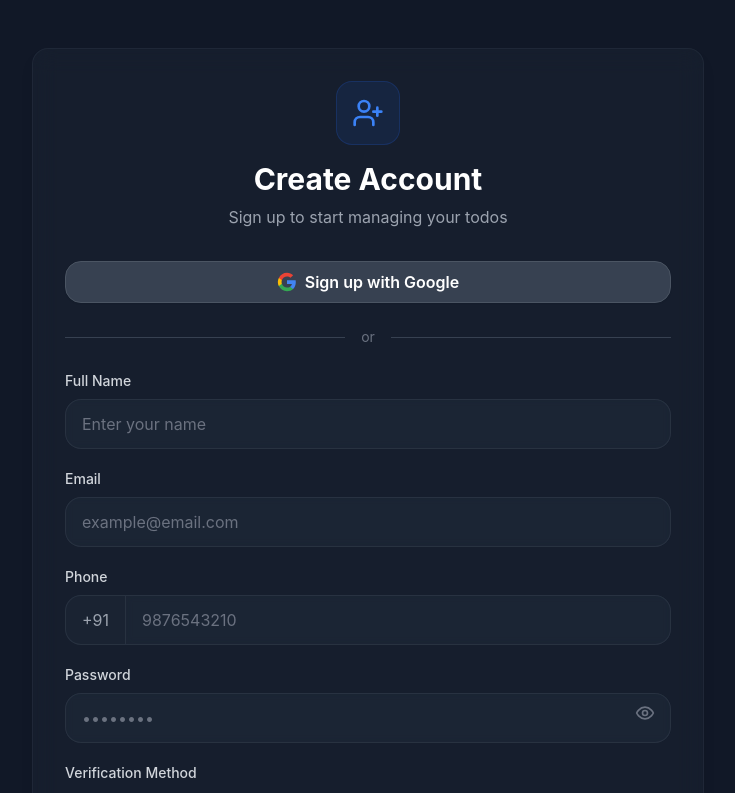
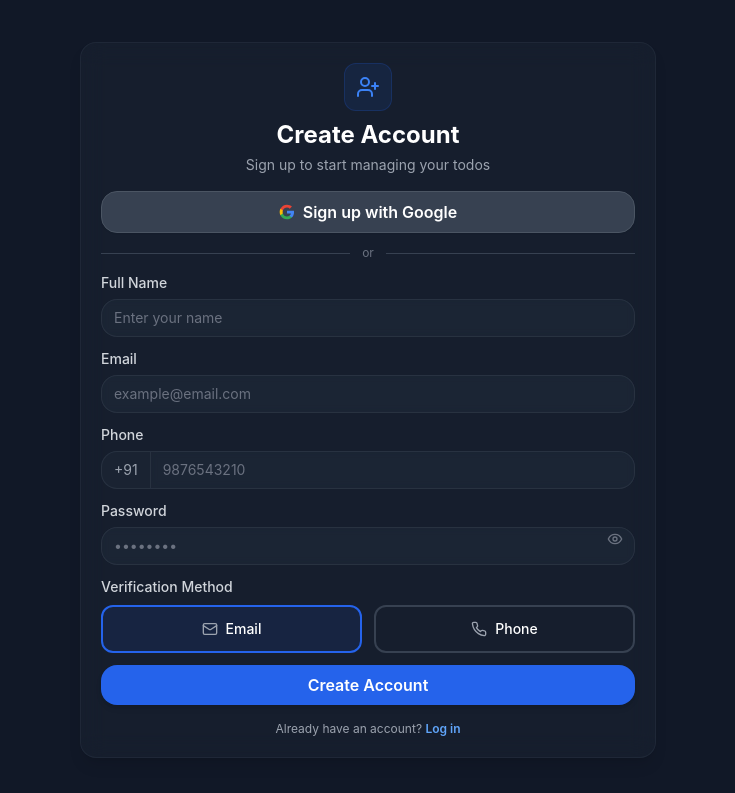
Before and after one commit to DivyanshuVerma1001/Todo-IntelliSQR, a React (Vite) app in the folder client/: page /signup in a window 1280 px wide. Shown: the top 793 px of the page, without its empty margins (272-1007 px from the left). Built offline with nearby package versions, Linux system fonts and the light colour scheme; no server answers.

Commit message:
refactor: Update button sizes and spacing in GoogleLogin, GoogleRegister, LoginPage, and SignupPage; adjust input styles for better consistency fix: Change sender name in sendEmailR function to 'Todo' fix: Update Google OAuth redirect URI to 'postmessage'

```diff
--- a/client/src/components/GoogleLogin.tsx
+++ b/client/src/components/GoogleLogin.tsx
@@ -25,9 +25,10 @@ const GoogleLogin = () => {
       onClick={() => login()}
       variant="secondary"
       disabled={isPending}
-      className="w-full flex items-center justify-center gap-2"
+      size="md"
+      className="w-full flex items-center justify-center gap-2 py-2"
     >
-      <svg className="w-5 h-5" viewBox="0 0 24 24">
+      <svg className="w-4 h-4" viewBox="0 0 24 24">
         <path
           fill="#4285F4"
           d="M22.56 12.25c0-.78-.07-1.53-.2-2.25H12v4.26h5.92c-.26 1.37-1.04 2.53-2.21 3.31v2.77h3.57c2.08-1.92 3.28-4.74 3.28-8.09z"
--- a/client/src/components/GoogleRegister.tsx
+++ b/client/src/components/GoogleRegister.tsx
@@ -25,9 +25,10 @@ const GoogleRegister = () => {
       onClick={() => register()}
       variant="secondary"
       disabled={isPending}
-      className="w-full flex items-center justify-center gap-2"
+      size="md"
+      className="w-full flex items-center justify-center gap-2 py-2"
     >
-      <svg className="w-5 h-5" viewBox="0 0 24 24">
+      <svg className="w-4 h-4" viewBox="0 0 24 24">
         <path
           fill="#4285F4"
           d="M22.56 12.25c0-.78-.07-1.53-.2-2.25H12v4.26h5.92c-.26 1.37-1.04 2.53-2.21 3.31v2.77h3.57c2.08-1.92 3.28-4.74 3.28-8.09z"
--- a/client/src/components/ui/Input.tsx
+++ b/client/src/components/ui/Input.tsx
@@ -11,14 +11,14 @@ const Input = forwardRef<HTMLInputElement, InputProps>(
     return (
       <div className="w-full">
         {label && (
-          <label className="block text-sm font-medium text-gray-300 mb-2">
+          <label className="block text-sm font-medium text-gray-300 mb-1.5">
             {label}
           </label>
         )}
         <input
           ref={ref}
           className={cn(
-            'w-full px-4 py-3 bg-gray-800/60 backdrop-blur-sm border border-gray-700/50 rounded-2xl text-white placeholder-gray-500',
+            'w-full px-3 py-2 bg-gray-800/60 backdrop-blur-sm border border-gray-700/50 rounded-2xl text-white placeholder-gray-500 text-sm',
             'focus:outline-none focus:ring-2 focus:ring-blue-500/50 focus:border-blue-500/50',
             'transition-all duration-200',
             'disabled:opacity-50 disabled:cursor-not-allowed',
@@ -27,7 +27,7 @@ const Input = forwardRef<HTMLInputElement, InputProps>(
           )}
           {...props}
         />
-        {error && <p className="mt-1.5 text-sm text-red-400">{error}</p>}
+        {error && <p className="mt-1 text-xs text-red-400">{error}</p>}
       </div>
     );
   }
--- a/client/src/pages/SignupPage.tsx
+++ b/client/src/pages/SignupPage.tsx
@@ -43,27 +43,27 @@ const SignupPage = () => {
   };
 
   return (
-    <div className="min-h-screen flex items-center justify-center bg-gray-900 px-4 py-12">
-      <Card variant="glass" className="w-full max-w-2xl p-8">
-        <div className="text-center mb-8">
-          <div className="inline-flex items-center justify-center w-16 h-16 rounded-2xl bg-blue-600/10 border border-blue-600/20 mb-4">
-            <UserPlus className="w-8 h-8 text-blue-500" />
+    <div className="min-h-screen flex items-center justify-center bg-gray-900 px-4 py-4">
+      <Card variant="glass" className="w-full max-w-xl p-5">
+        <div className="text-center mb-4">
+          <div className="inline-flex items-center justify-center w-12 h-12 rounded-xl bg-blue-600/10 border border-blue-600/20 mb-2">
+            <UserPlus className="w-6 h-6 text-blue-500" />
           </div>
-          <h2 className="text-3xl font-bold text-white mb-2">Create Account</h2>
-          <p className="text-gray-400">Sign up to start managing your todos</p>
+          <h2 className="text-2xl font-bold text-white mb-1">Create Account</h2>
+          <p className="text-sm text-gray-400">Sign up to start managing your todos</p>
         </div>
 
-        <div className="mb-6">
+        <div className="mb-3">
           <GoogleRegisterWrapper />
         </div>
 
-        <div className="flex items-center my-6">
+        <div className="flex items-center my-3">
           <div className="flex-grow border-t border-gray-700"></div>
-          <span className="px-4 text-sm text-gray-500">or</span>
+          <span className="px-3 text-xs text-gray-500">or</span>
           <div className="flex-grow border-t border-gray-700"></div>
         </div>
 
-        <form onSubmit={handleSubmit(onSubmit)} className="space-y-5">
+        <form onSubmit={handleSubmit(onSubmit)} className="space-y-3">
           <Input
             {...registerForm('name')}
             label="Full Name"
@@ -82,19 +82,19 @@ const SignupPage = () => {
           />
 
           <div>
-            <label className="block text-sm font-medium text-gray-300 mb-2">Phone</label>
+            <label className="block text-sm font-medium text-gray-300 mb-1.5">Phone</label>
             <div className="flex">
-              <span className="px-4 py-3 bg-gray-800/60 border border-r-0 border-gray-700/50 rounded-l-2xl text-gray-400 flex items-center">
+              <span className="px-3 py-2 bg-gray-800/60 border border-r-0 border-gray-700/50 rounded-l-2xl text-gray-400 flex items-center text-sm">
                 +91
               </span>
               <input
                 {...registerForm('phone')}
                 placeholder="9876543210"
-                className="flex-1 px-4 py-3 bg-gray-800/60 backdrop-blur-sm border border-gray-700/50 rounded-r-2xl text-white placeholder-gray-500 focus:outline-none focus:ring-2 focus:ring-blue-500/50 focus:border-blue-500/50 transition-all"
+                className="flex-1 px-3 py-2 bg-gray-800/60 backdrop-blur-sm border border-gray-700/50 rounded-r-2xl text-white placeholder-gray-500 focus:outline-none focus:ring-2 focus:ring-blue-500/50 focus:border-blue-500/50 transition-all text-sm"
                 disabled={isPending}
               />
             </div>
-            {errors.phone && <p className="mt-1.5 text-sm text-red-400">{errors.phone.message}</p>}
+            {errors.phone && <p className="mt-1 text-xs text-red-400">{errors.phone.message}</p>}
           </div>
 
           <div className="relative">
@@ -109,18 +109,18 @@ const SignupPage = () => {
             <button
               type="button"
               onClick={() => setShowPassword(!showPassword)}
-              className="absolute right-4 top-[38px] text-gray-500 hover:text-gray-300 transition-colors focus:outline-none"
+              className="absolute right-3 top-[30px] text-gray-500 hover:text-gray-300 transition-colors focus:outline-none"
               aria-label={showPassword ? 'Hide password' : 'Show password'}
             >
-              {showPassword ? <EyeOff className="w-5 h-5" /> : <Eye className="w-5 h-5" />}
+              {showPassword ? <EyeOff className="w-4 h-4" /> : <Eye className="w-4 h-4" />}
             </button>
           </div>
 
           <div>
-            <label className="block text-sm font-medium text-gray-300 mb-3">
+            <label className="block text-sm font-medium text-gray-300 mb-2">
               Verification Method
             </label>
-            <div className="flex gap-4">
+            <div className="flex gap-3">
               <label className="flex-1 cursor-pointer">
                 <input
                   type="radio"
@@ -128,10 +128,10 @@ const SignupPage = () => {
                   {...registerForm('verificationMethod')}
                   className="sr-only peer"
                 />
-                <div className="p-4 rounded-2xl border-2 border-gray-700 peer-checked:border-blue-600 peer-checked:bg-blue-600/10 transition-all hover:border-gray-600">
-                  <div className="flex items-center gap-3">
-                    <Mail className="w-5 h-5 text-gray-400 peer-checked:text-blue-500" />
-                    <span className="text-white font-medium">Email</span>
+                <div className="p-3 rounded-xl border-2 border-gray-700 peer-checked:border-blue-600 peer-checked:bg-blue-600/10 transition-all hover:border-gray-600">
+                  <div className="flex items-center gap-2 justify-center">
+                    <Mail className="w-4 h-4 text-gray-400 peer-checked:text-blue-500" />
+                    <span className="text-white font-medium text-sm">Email</span>
                   </div>
                 </div>
               </label>
@@ -142,22 +142,22 @@ const SignupPage = () => {
                   {...registerForm('verificationMethod')}
                   className="sr-only peer"
                 />
-                <div className="p-4 rounded-2xl border-2 border-gray-700 peer-checked:border-blue-600 peer-checked:bg-blue-600/10 transition-all hover:border-gray-600">
-                  <div className="flex items-center gap-3">
-                    <Phone className="w-5 h-5 text-gray-400 peer-checked:text-blue-500" />
-                    <span className="text-white font-medium">Phone</span>
+                <div className="p-3 rounded-xl border-2 border-gray-700 peer-checked:border-blue-600 peer-checked:bg-blue-600/10 transition-all hover:border-gray-600">
+                  <div className="flex items-center gap-2 justify-center">
+                    <Phone className="w-4 h-4 text-gray-400 peer-checked:text-blue-500" />
+                    <span className="text-white font-medium text-sm">Phone</span>
                   </div>
                 </div>
               </label>
             </div>
           </div>
 
-          <Button type="submit" disabled={isPending} className="w-full" size="lg">
+          <Button type="submit" disabled={isPending} className="w-full" size="md">
             {isPending ? 'Creating Account...' : 'Create Account'}
           </Button>
         </form>
 
-        <div className="mt-6 text-center text-sm">
+        <div className="mt-4 text-center text-xs">
           <span className="text-gray-400">Already have an account? </span>
           <Link
             to="/login"
```
Also changed, not shown: client/src/pages/LoginPage.tsx (+16 -16 lines), 2 other files (tests, documents, lock files or other folders).
